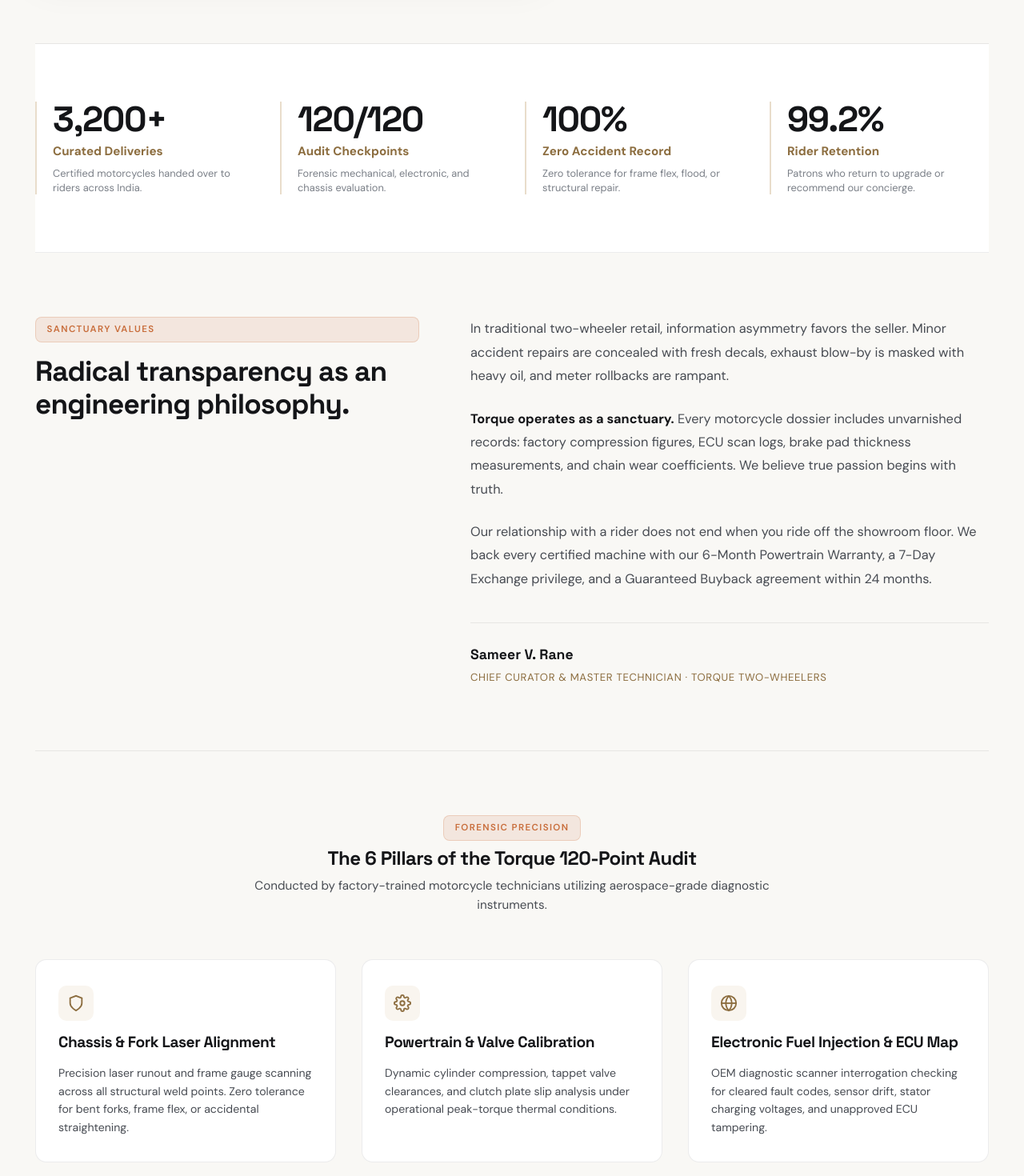
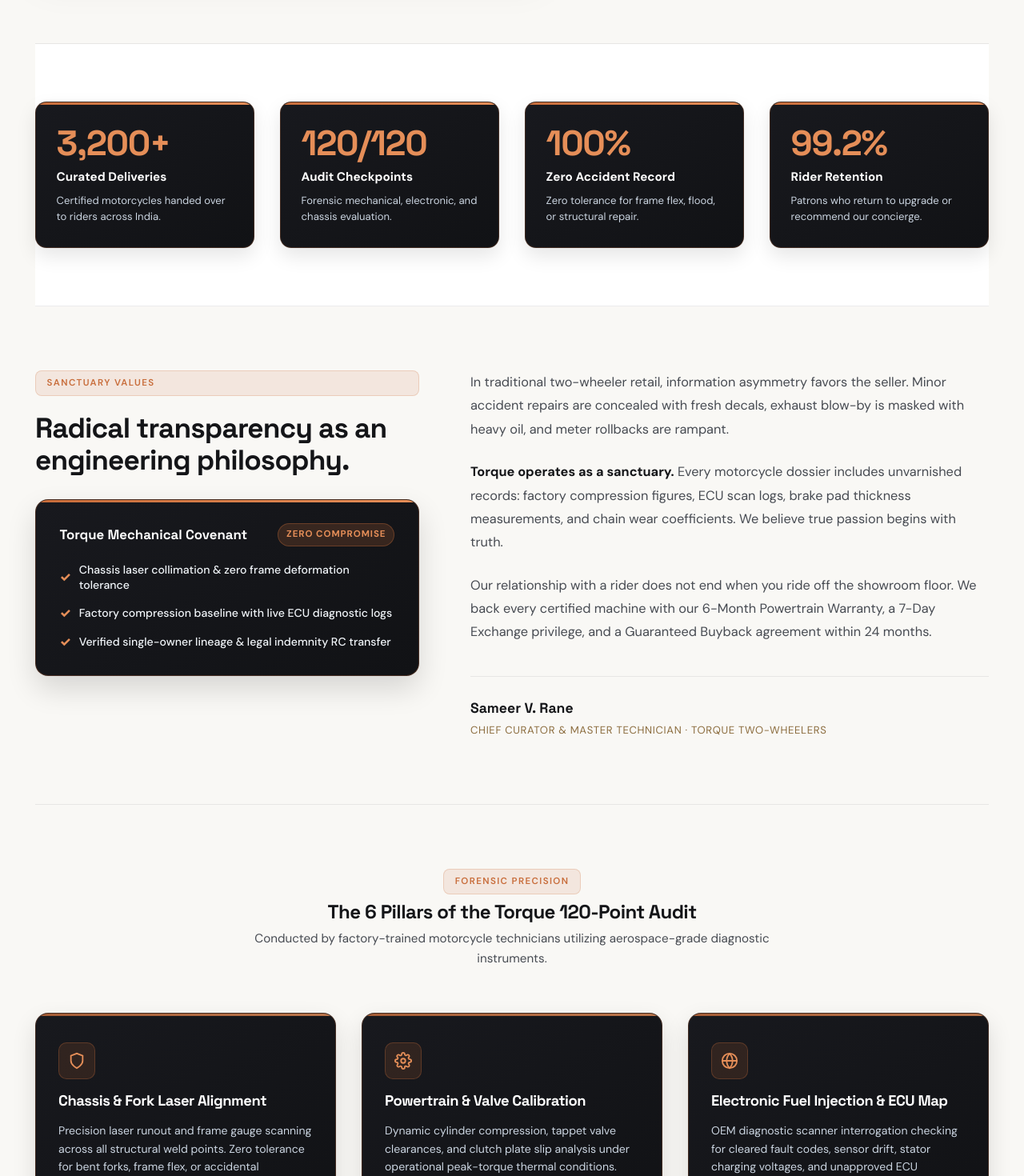
Before and after one commit to Vansh-7454/bike_dealership, a Next.js app: page /about in a window 1280 px wide. Shown: the part 940-2410 px from the top of the page at 80% size. Built offline with nearby package versions, Linux system fonts and the light colour scheme.

Commit message:
style: convert small cards and feature badges across entire site to dark luxury cards with copper accents

```diff
--- a/src/app/about/AboutPage.module.css
+++ b/src/app/about/AboutPage.module.css
@@ -113,18 +113,40 @@
 }
 
 .metricItem {
+  background: linear-gradient(145deg, #18191E 0%, #111215 100%);
+  border: 1px solid rgba(200, 109, 59, 0.25);
+  border-radius: 14px;
+  padding: 1.85rem 1.6rem;
   display: flex;
   flex-direction: column;
-  gap: 0.4rem;
-  border-left: 2px solid rgba(200, 169, 126, 0.4);
-  padding-left: 1.25rem;
+  gap: 0.5rem;
+  position: relative;
+  overflow: hidden;
+  box-shadow: 0 10px 24px rgba(0, 0, 0, 0.1);
+  transition: all 0.3s cubic-bezier(0.16, 1, 0.3, 1);
+}
+
+.metricItem::before {
+  content: '';
+  position: absolute;
+  top: 0;
+  left: 0;
+  right: 0;
+  height: 3px;
+  background: linear-gradient(90deg, #C86D3B 0%, #E58E58 100%);
+}
+
+.metricItem:hover {
+  transform: translateY(-4px);
+  border-color: rgba(229, 142, 88, 0.6);
+  box-shadow: 0 16px 32px rgba(0, 0, 0, 0.2);
 }
 
 .metricValue {
   font-family: var(--font-heading);
   font-size: 2.75rem;
   font-weight: 800;
-  color: var(--color-text-primary);
+  color: #E58E58;
   letter-spacing: -0.03em;
   line-height: 1;
 }
@@ -132,13 +154,13 @@
 .metricLabel {
   font-size: 0.95rem;
   font-weight: 700;
-  color: #8C6D3F;
+  color: #FFFFFF;
 }
 
 .metricDesc {
-  font-size: 0.8rem;
-  color: var(--color-text-muted);
-  line-height: 1.4;
+  font-size: 0.82rem;
+  color: #CBD5E1;
+  line-height: 1.45;
 }
 
 /* The Manifesto / Philosophy Spread */
@@ -156,7 +178,7 @@
 .manifestoTitleArea {
   display: flex;
   flex-direction: column;
-  gap: 1rem;
+  gap: 1.25rem;
 }
 
 .manifestoHeading {
@@ -165,6 +187,80 @@
   font-weight: 700;
   color: var(--color-text-primary);
   line-height: 1.15;
+}
+
+.manifestoCard {
+  background: linear-gradient(145deg, #18191E 0%, #111215 100%);
+  border: 1px solid rgba(200, 109, 59, 0.28);
+  border-radius: 16px;
+  padding: 1.85rem;
+  box-shadow: 0 16px 36px rgba(0, 0, 0, 0.14);
+  display: flex;
+  flex-direction: column;
+  gap: 1.25rem;
+  position: relative;
+  overflow: hidden;
+  margin-top: 0.5rem;
+}
+
+.manifestoCard::before {
+  content: '';
+  position: absolute;
+  top: 0;
+  left: 0;
+  right: 0;
+  height: 3px;
+  background: linear-gradient(90deg, #C86D3B 0%, #E58E58 100%);
+}
+
+.manifestoCardHeader {
+  display: flex;
+  align-items: center;
+  justify-content: space-between;
+  gap: 1rem;
+}
+
+.manifestoCardTitle {
+  font-family: var(--font-family-display);
+  font-size: 1.05rem;
+  font-weight: 700;
+  color: #FFFFFF;
+}
+
+.manifestoCardBadge {
+  font-size: 0.72rem;
+  font-weight: 700;
+  letter-spacing: 0.08em;
+  text-transform: uppercase;
+  background: rgba(200, 109, 59, 0.2);
+  color: #E58E58;
+  border: 1px solid rgba(200, 109, 59, 0.35);
+  padding: 4px 10px;
+  border-radius: 20px;
+  white-space: nowrap;
+}
+
+.manifestoList {
+  display: flex;
+  flex-direction: column;
+  gap: 0.85rem;
+}
+
+.manifestoItem {
+  display: flex;
+  align-items: center;
+  gap: 10px;
+  font-size: 0.88rem;
+  color: #F1F5F9;
+  font-weight: 500;
+  line-height: 1.4;
+}
+
+.manifestoCheck {
+  color: #E58E58;
+  font-weight: 800;
+  font-size: 1rem;
+  flex-shrink: 0;
 }
 
 .manifestoTextColumn {
@@ -225,43 +321,72 @@
 }
 
 .pillarCard {
-  background: var(--color-bg-surface);
-  border: 1px solid var(--color-border-subtle);
-  border-radius: 14px;
-  padding: 2rem 1.75rem;
+  background: linear-gradient(145deg, #18191E 0%, #111215 100%);
+  border: 1px solid rgba(200, 109, 59, 0.25);
+  border-radius: 16px;
+  padding: 2.25rem 1.75rem;
   display: flex;
   flex-direction: column;
   gap: 1rem;
+  transition: all 0.3s cubic-bezier(0.16, 1, 0.3, 1);
+  box-shadow: 0 12px 30px rgba(0, 0, 0, 0.12);
+  position: relative;
+  overflow: hidden;
+}
+
+.pillarCard::before {
+  content: '';
+  position: absolute;
+  top: 0;
+  left: 0;
+  right: 0;
+  height: 3px;
+  background: linear-gradient(90deg, #C86D3B 0%, #E58E58 100%);
+  opacity: 0.8;
+  transition: opacity 0.3s ease;
+}
+
+.pillarCard:hover {
+  transform: translateY(-5px);
+  border-color: rgba(229, 142, 88, 0.6);
+  box-shadow: 0 20px 40px rgba(0, 0, 0, 0.22);
+}
+
+.pillarCard:hover::before {
+  opacity: 1;
+  height: 4px;
+}
+
+.pillarIconWrapper {
+  width: 46px;
+  height: 46px;
+  border-radius: 10px;
+  background: rgba(200, 109, 59, 0.15);
+  color: #E58E58;
+  border: 1px solid rgba(200, 109, 59, 0.3);
+  display: flex;
+  align-items: center;
+  justify-content: center;
   transition: all 0.3s ease;
 }
 
-.pillarCard:hover {
-  transform: translateY(-4px);
-  border-color: rgba(200, 169, 126, 0.4);
-  box-shadow: 0 14px 30px rgba(0, 0, 0, 0.04);
-}
-
-.pillarIconWrapper {
-  width: 44px;
-  height: 44px;
-  border-radius: 10px;
-  background: rgba(200, 169, 126, 0.12);
-  color: #8C6D3F;
-  display: flex;
-  align-items: center;
-  justify-content: center;
+.pillarCard:hover .pillarIconWrapper {
+  background: rgba(200, 109, 59, 0.25);
+  color: #FFAE7A;
+  border-color: rgba(229, 142, 88, 0.6);
+  transform: scale(1.05);
 }
 
 .pillarTitle {
   font-family: var(--font-heading);
-  font-size: 1.2rem;
+  font-size: 1.15rem;
   font-weight: 700;
-  color: var(--color-text-primary);
+  color: #FFFFFF;
 }
 
 .pillarDesc {
   font-size: 0.88rem;
-  color: var(--color-text-secondary);
+  color: #CBD5E1;
   line-height: 1.6;
 }
 
--- a/src/app/about/page.tsx
+++ b/src/app/about/page.tsx
@@ -158,6 +158,29 @@
                 <h2 className={styles.manifestoHeading}>
                   Radical transparency as an engineering philosophy.
                 </h2>
+
+                {/* Dark Luxury Mechanical Covenant Card */}
+                <div className={styles.manifestoCard}>
+                  <div className={styles.manifestoCardHeader}>
+                    <span className={styles.manifestoCardTitle}>Torque Mechanical Covenant</span>
+                    <span className={styles.manifestoCardBadge}>Zero Compromise</span>
+                  </div>
+
+                  <div className={styles.manifestoList}>
+                    <div className={styles.manifestoItem}>
+                      <span className={styles.manifestoCheck}>✓</span>
+                      <span>Chassis laser collimation & zero frame deformation tolerance</span>
+                    </div>
+                    <div className={styles.manifestoItem}>
+                      <span className={styles.manifestoCheck}>✓</span>
+                      <span>Factory compression baseline with live ECU diagnostic logs</span>
+                    </div>
+                    <div className={styles.manifestoItem}>
+                      <span className={styles.manifestoCheck}>✓</span>
+                      <span>Verified single-owner lineage & legal indemnity RC transfer</span>
+                    </div>
+                  </div>
+                </div>
               </div>
 
               <div className={styles.manifestoTextColumn}>
```
Also changed, not shown: src/app/bikes/[id]/BikeDetailPage.module.css (+28 -15 lines), src/app/contact/ContactPage.module.css (+38 -21 lines), src/app/experience/ExperiencePage.module.css (+53 -10 lines).
